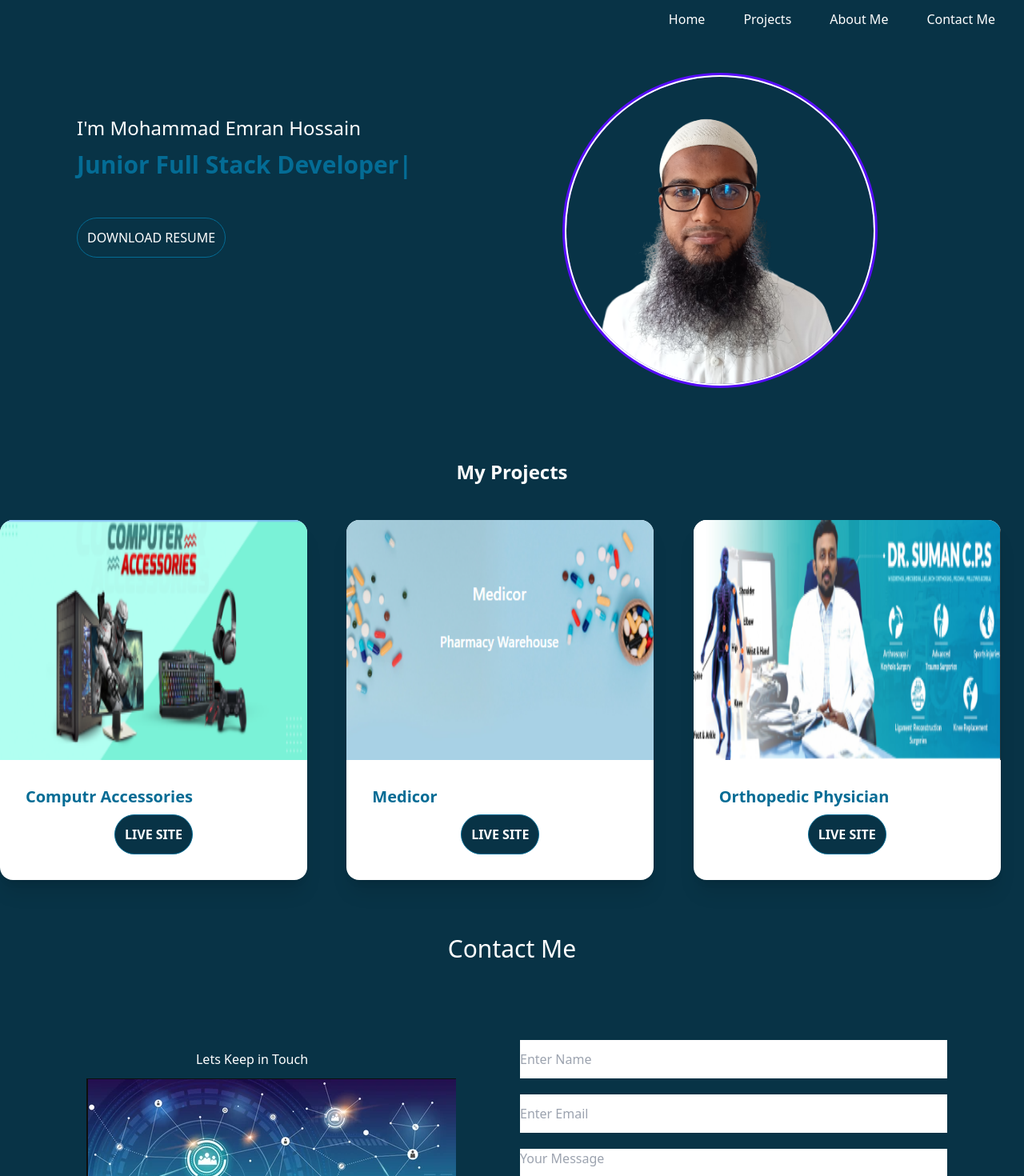
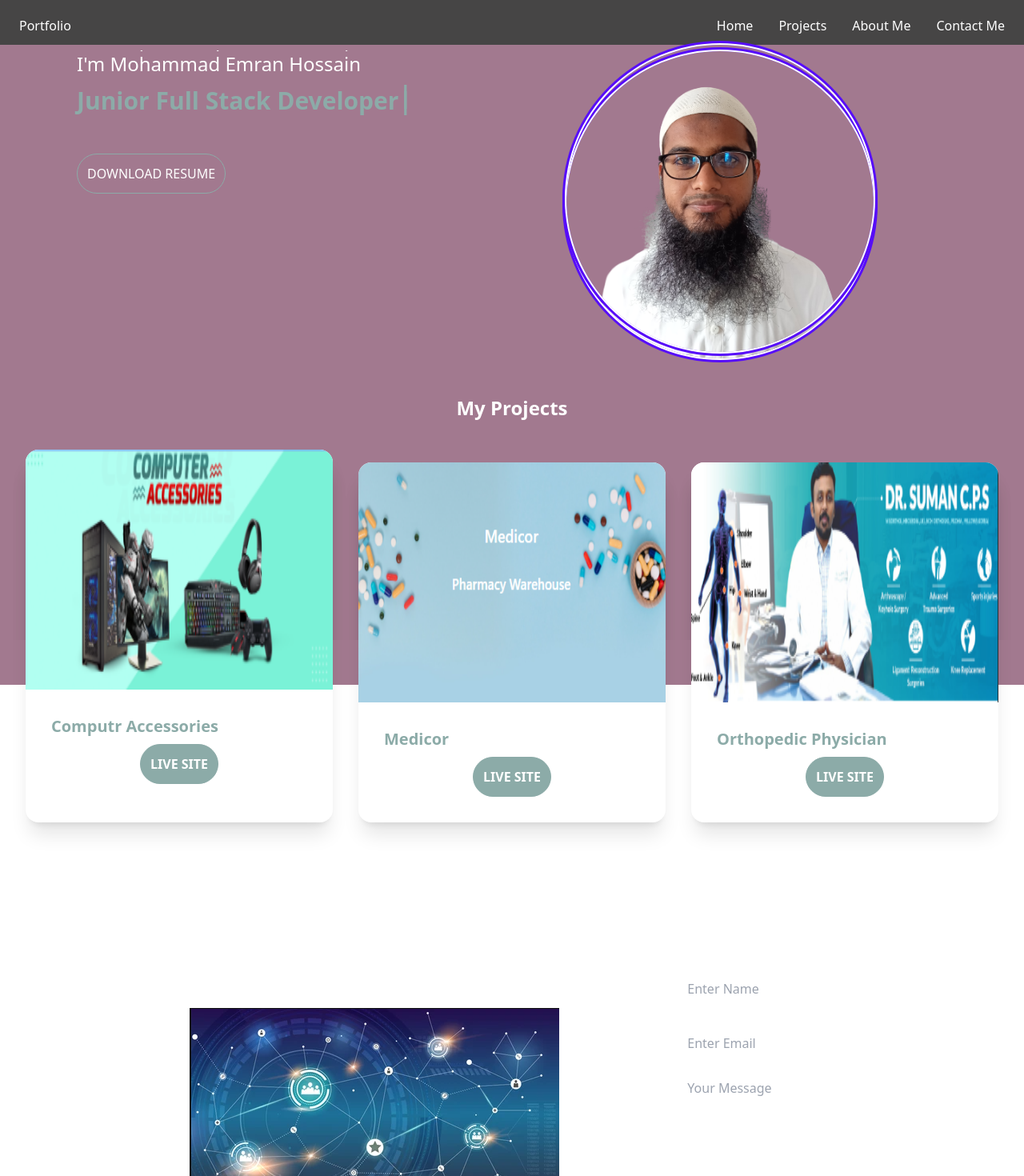
Before and after one commit to Emran12/my-portfolio, a React (Create React App) app: page /home in a window 1280 px wide. Shown: the top 1470 px of the page at 80% size. Built offline with nearby package versions, Linux system fonts and the light colour scheme.

Commit message:
navbar updated

```diff
--- a/package.json
+++ b/package.json
@@ -7,10 +7,8 @@
     "@testing-library/jest-dom": "^5.16.4",
     "@testing-library/react": "^13.3.0",
     "@testing-library/user-event": "^13.5.0",
-    "bootstrap": "^5.1.3",
     "daisyui": "^2.15.2",
     "react": "^18.1.0",
-    "react-bootstrap": "^2.4.0",
     "react-dom": "^18.1.0",
     "react-router-dom": "^6.3.0",
     "react-router-hash-link": "^2.4.3",
--- a/public/index.html
+++ b/public/index.html
@@ -11,7 +11,7 @@
 
     <link rel="manifest" href="%PUBLIC_URL%/manifest.json" />
 
-    <title>Portfolio App</title>
+    <title>Md.Emran Hossain</title>
 </head>
 
 <body>
--- a/src/App.js
+++ b/src/App.js
@@ -11,9 +11,6 @@ function App() {
     <div className="bg-first text-white">
       <Header></Header>
       <Routes>
-        <Route path="/" element={<Home></Home>}>
-          {" "}
-        </Route>
         <Route exact path="/home" element={<Home></Home>}></Route>
         <Route path="/profile" element={<Profile></Profile>}></Route>
         <Route path="/aboutme" element={<AboutMe></AboutMe>}></Route>
--- a/src/PortfolioContainer/ContactMe/ContactMe.js
+++ b/src/PortfolioContainer/ContactMe/ContactMe.js
@@ -26,9 +26,9 @@ const ContactMe = () => {
     e.target.reset();
   };
   return (
-    <div className="bg-first" id="contactme">
+    <div  id="contactme">
       <h1 className="text-center text-3xl pt-5">Contact Me</h1>
-      <div className="mt-24 grid lg:grid-cols-2 sm:grid-cols-1 gap-5">
+      <div className="mt-20 flex flex-wrap justify-evenly space-x-5">
         <div className="text-center p-3">
           <p className="pb-3">Lets Keep in Touch</p>
           <img className="pl-24" src={network} alt="" />
@@ -40,7 +40,7 @@ const ContactMe = () => {
             onSubmit={sendEmail}
           >
             <input
-              className="h-12 text-first"
+              className="h-12 text-first w-auto"
               type="text"
               name="name"
               id=""
--- a/src/PortfolioContainer/Header/Header.js
+++ b/src/PortfolioContainer/Header/Header.js
@@ -1,14 +1,69 @@
 import React from "react";
 import { HashLink as Link } from "react-router-hash-link";
+import Home from "../Home/Home";
+
 
 const Header = () => {
   return (
-    <div>
-      <div className="flex justify-end space-x-12 p-3 ml-12 mr-6">
-        <Link to="/">Home</Link>
-        <Link to="#projects">Projects</Link>
-        <Link to="#aboutme">About Me</Link>
-        <Link to="#contactme">Contact Me</Link>
+    <div className="bg-fourth h-14">
+      <div className="drawer">
+        <input id="my-drawer-3" type="checkbox" className="drawer-toggle" />
+        <div className="drawer-content flex flex-col">
+          <div className="w-full navbar">
+            <div className="flex-none lg:hidden">
+              <label for="my-drawer-3" className="btn btn-square btn-ghost">
+                <svg
+                  xmlns="http://www.w3.org/2000/svg"
+                  fill="none"
+                  viewBox="0 0 24 24"
+                  className="inline-block w-6 h-6 stroke-current"
+                >
+                  <path
+                    stroke-linecap="round"
+                    stroke-linejoin="round"
+                    stroke-width="2"
+                    d="M4 6h16M4 12h16M4 18h16"
+                  ></path>
+                </svg>
+              </label>
+            </div>
+            <div className="flex-1 px-2 mx-2">Portfolio</div>
+            <div className="flex-none hidden lg:block">
+              <ul className="menu menu-horizontal">
+                <li>
+                  <Link to="#home">Home</Link>
+                </li>
+                <li>
+                  <Link to="#projects">Projects</Link>
+                </li>
+                <li>
+                  <Link to="#aboutme">About Me</Link>
+                </li>
+                <li>
+                  <Link to="#contactme">Contact Me</Link>
+                </li>
+              </ul>
+            </div>
+          </div>
+          <Home></Home>
+        </div>
+        <div className="drawer-side">
+          <label for="my-drawer-3" className="drawer-overlay"></label>
+          <ul className="menu p-4 overflow-y-auto w-80 ">
+            <li>
+              <Link to="#home">Home</Link>
+            </li>
+            <li>
+              <Link to="#projects">Projects</Link>
+            </li>
+            <li>
+              <Link to="#aboutme">About Me</Link>
+            </li>
+            <li>
+              <Link to="#contactme">Contact Me</Link>
+            </li>
+          </ul>
+        </div>
       </div>
     </div>
   );
--- a/src/PortfolioContainer/Home/Home.js
+++ b/src/PortfolioContainer/Home/Home.js
@@ -5,7 +5,7 @@ import Projects from "../Projects/Projects";
 
 const Home = () => {
   return (
-    <div className="w-screen h-screen">
+    <div className="w-screen h-screen bg-first">
       <Profile></Profile>
       <Projects></Projects>
       <ContactMe></ContactMe>
--- a/src/PortfolioContainer/Profile/Profile.js
+++ b/src/PortfolioContainer/Profile/Profile.js
@@ -1,11 +1,10 @@
 import React from "react";
-import { Button } from "react-bootstrap";
 import Typical from "react-typical";
 import img from "../Profile/profilepic.png";
 const Profile = () => {
   return (
-    <div className="grid lg:grid-cols-2 sm:grid-cols-1 gap-10 mt-12 bg-first sm:pb-5">
-      <div className="pl-24 pt-12">
+    <div className="grid lg:grid-cols-2 sm:grid-cols-1 gap-10  sm:pb-5">
+      <div className="pl-24">
         <h1 className="text-2xl">I'm Mohammad Emran Hossain</h1>
         <h1 className="text-3xl text-second font-bold mb-6 pt-3">
           <Typical
@@ -26,9 +25,9 @@ const Profile = () => {
         <p className="mt-12">
           <a href="resume.pdf" download="emran hossain" alt="">
             {" "}
-            <Button className="text-white uppercase border border-second p-3 rounded-full">
+            <button className="text-white uppercase border border-second p-3 rounded-full">
               download resume
-            </Button>
+            </button>
           </a>
         </p>
       </div>
--- a/src/PortfolioContainer/Projects/Projects.js
+++ b/src/PortfolioContainer/Projects/Projects.js
@@ -1,8 +1,9 @@
-import { Button } from "react-bootstrap";
+
 import React from "react";
 import project1 from "../../images/project1.PNG";
 import project2 from "../../images/project2.PNG";
 import project3 from "../../images/project3.PNG";
+
 const Projects = () => {
   const data = [
     {
@@ -24,8 +25,9 @@ const Projects = () => {
       url: "https://orthopedic-physician-4ca6a.web.app/",
     },
   ];
+
   return (
-    <div className=" bg-first mt-12 pb-12">
+    <div className=" pb-12">
       <div>
         <h1
           className="text-2xl font-bold text-white text-center mb-6 p-5"
@@ -33,20 +35,20 @@ const Projects = () => {
         >
           My Projects
         </h1>
-        <div className="grid lg:grid-cols-3 md:grid-cols-2 sm:grid-cols-1 gap-5">
+        <div className="flex justify-evenly flex-wrap space-y-4 ">
           {data.map((project) => (
             <div className="card w-96 bg-base-100 shadow-xl">
               <figure>
-                <img src={project.img} style={{ height: "300px" }} alt="" />
+                <img  src={project.img} style={{ height: "300px" }} alt="" />
               </figure>
               <div className="card-body text-center">
                 <h2 className="card-title text-second">{project.title}</h2>
                 <p>
                   <a href={project.url} target="_blank" alt="">
                     {" "}
-                    <Button className="text-white uppercase border border-second p-3 rounded-full bg-first font-bold">
+                    <button className="text-white uppercase border border-second p-3 rounded-full bg-second font-bold">
                       Live Site
-                    </Button>
+                    </button>
                   </a>
                 </p>
               </div>
--- a/tailwind.config.js
+++ b/tailwind.config.js
@@ -3,9 +3,10 @@ module.exports = {
   content: ["./src/**/*.{html,js}"],
   theme: {
     colors: {
-      first: "#083346",
-      second: "#046C95",
-      third: "#0196C1",
+      first: "#a2798f",
+      second: "#8caba8",
+      third: "#ebdada",
+      fourth: "#464545",
       white: "#ffff",
     },
   },
```
Also changed, not shown: 1 other file (tests, documents, lock files or other folders).
